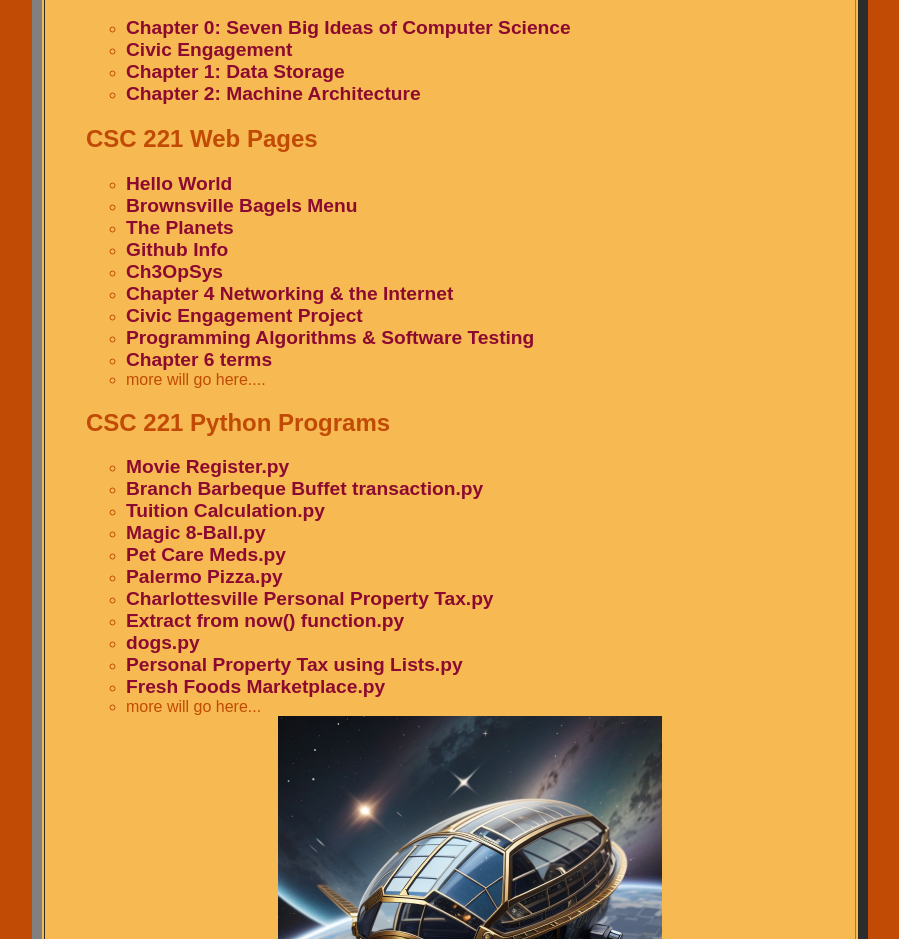
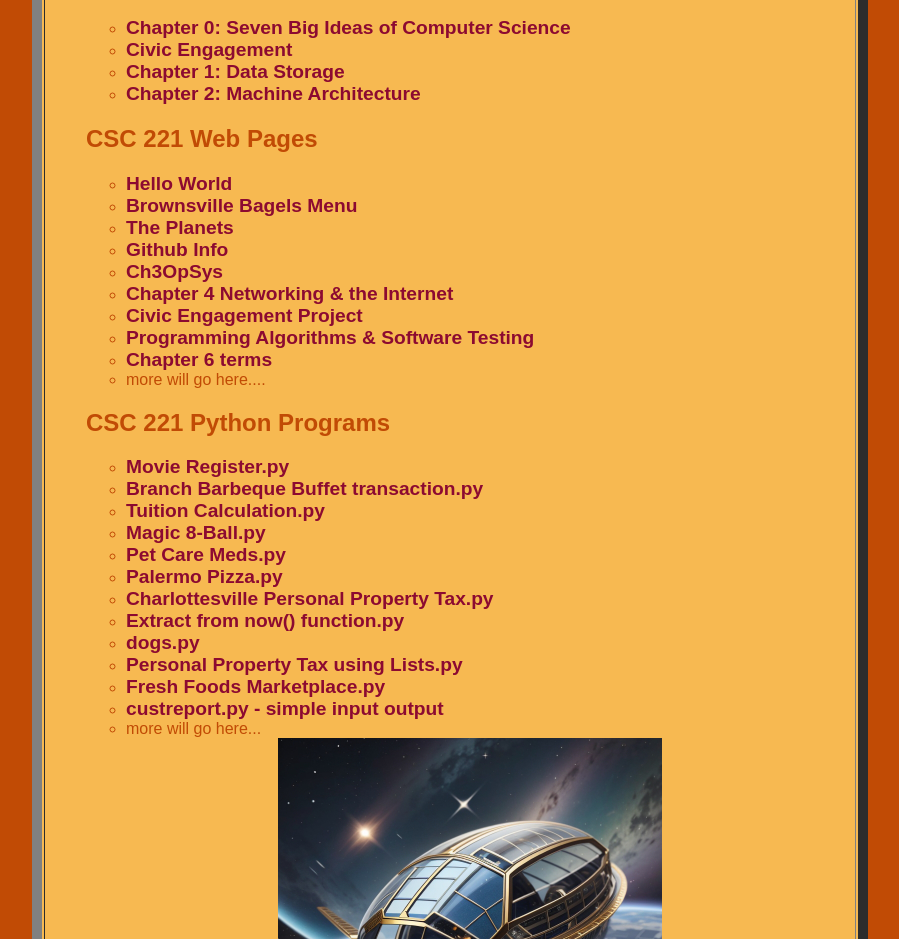
Before and after one commit to arashtajalli-pvcc/arashtajalli-pvcc.github.io, a plain HTML site: page index.html in a window 1280 px wide. Shown: the part 161-1100 px from the top of the page, without its empty margins (190-1089 px from the left). Drawn offline with Linux system fonts and the light colour scheme.

Commit message:
Update index.html

```diff
--- a/index.html
+++ b/index.html
@@ -76,6 +76,7 @@
                     <li><a href="dognames.py">dogs.py</a></li>
                     <li><a href="perproptaxlists.py">Personal Property Tax using Lists.py</a></li>
                     <li><a href="freshfoods.py">Fresh Foods Marketplace.py</a></li>
+                    <li><a href="custreport.py">custreport.py - simple input output</a></li>
                     <li>more will go here...</li>
             </ul>
 
```
